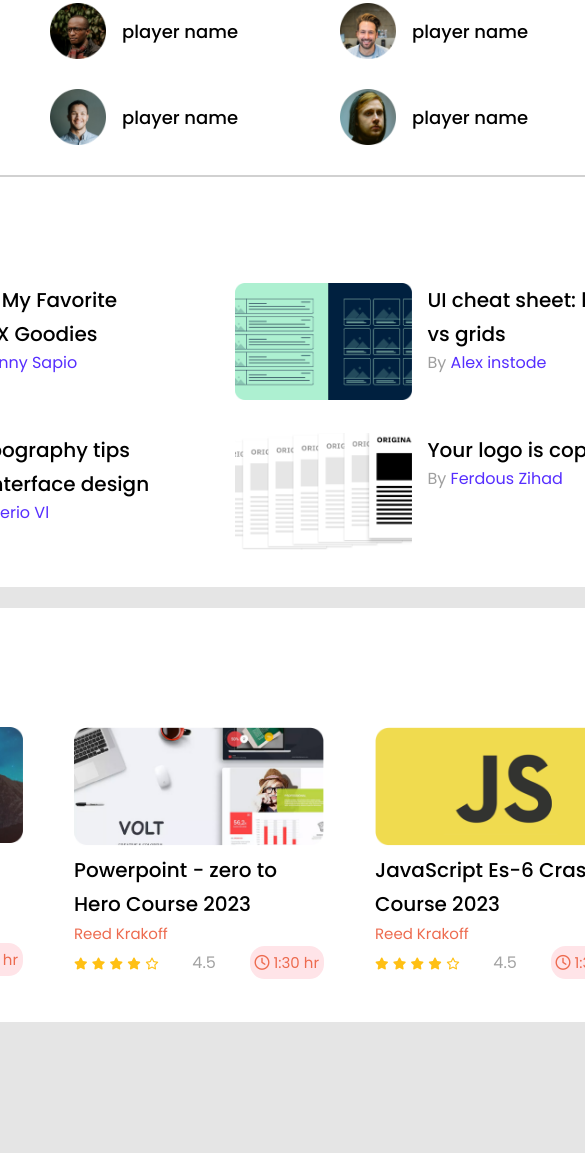
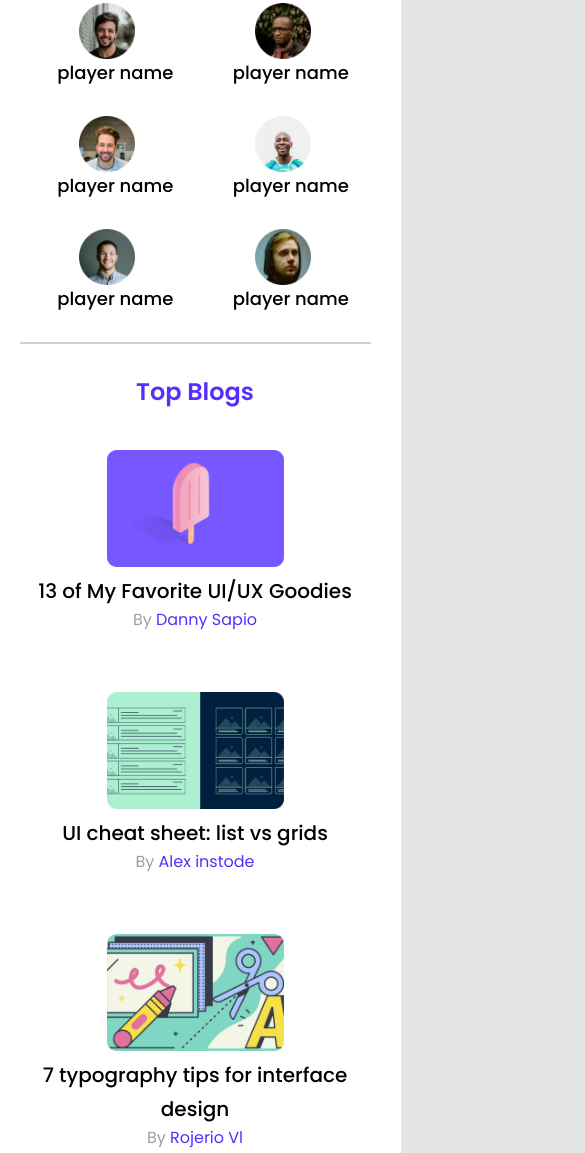
Before and after one commit to FerdousZihad/our--top, a plain HTML site: page index.html in a window 390 px wide. Shown: the part 139-1292 px from the top of the page, 585 px wide, since content can reach past the window. Before the commit the page ends 1189 px from the top, so only its background shows below. Drawn offline with Linux system fonts and the light colour scheme.

Commit message:
Responsive is completed

```diff
--- a/responsive.css
+++ b/responsive.css
@@ -0,0 +1,50 @@
+@media only screen and (max-width:992px) {
+    .container{
+        width:90%;
+    }
+    .blog-body{
+        flex-direction: column;
+        align-items: center;
+    }
+    .blog-info{
+        margin-left: 0;
+        text-align: center;
+    }
+
+}
+
+@media only screen and (max-width:768px) {
+    .section-heading{
+        text-align: center;
+    }
+    .players{
+
+        grid-template-columns: repeat(2 , 1fr);
+        grid-row-gap: 30px;
+    }
+    .player{
+        flex-direction: column;
+
+    }
+}
+
+@media only screen and (max-width:670px) {
+    .card-item{
+        width:90%;
+        margin-bottom: 10%;
+    }
+}
+@media only screen and (max-width:480px)
+{
+    .blogs {
+        grid-template-columns: repeat(1, 1fr);
+        gap: 60px 79px;
+    }
+}
+@media only screen and (max-width:360px)
+{
+    .players {
+        grid-template-columns: repeat(1 , 1fr);
+        grid-row-gap: 30px;
+    }
+}
--- a/style.css
+++ b/style.css
@@ -113,10 +113,13 @@ main{
     margin-bottom: 28px;
 }
 
-.card-box{
-    display: grid;
-    grid-template-columns: repeat(3,1fr);
-    column-gap: 25px;
+.card-box {
+    display: flex;
+    /* column-gap: 15px; */
+    row-gap: 30px;
+    flex-wrap: wrap;
+    align-items: center;
+    justify-content: space-around;
 }
 .card-item{
     width:250px;
```
